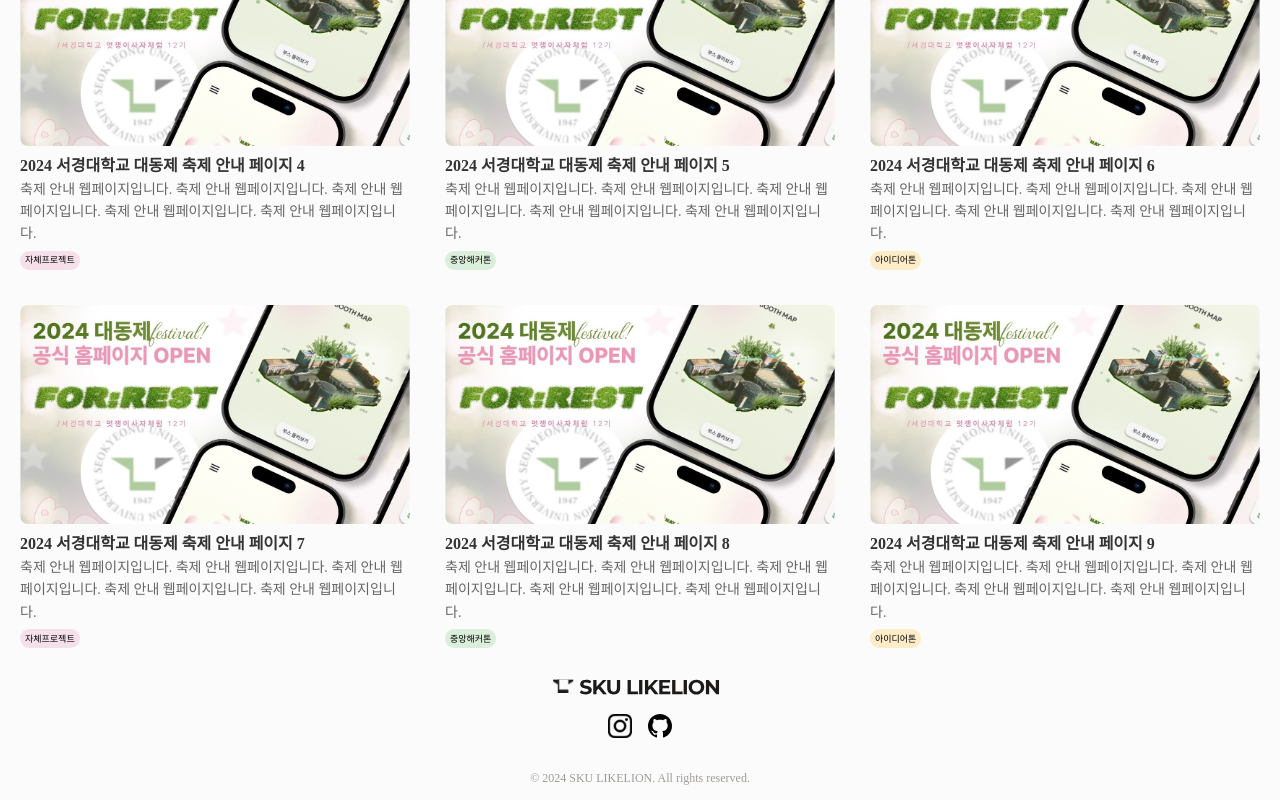
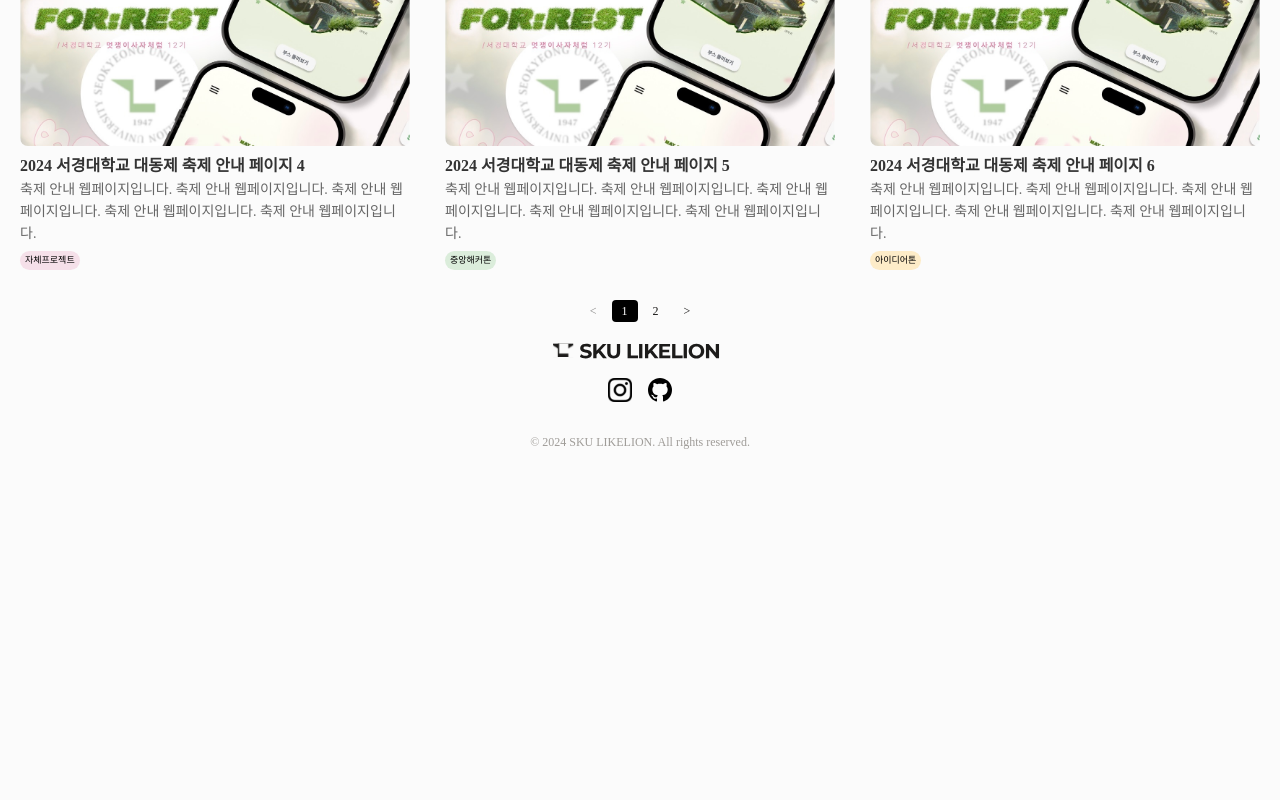
Before and after one commit to LikeLion-SKU/likelion-homepage-fe, a React (Vite) app: page /project/admin in a window 1280 px wide. Shown: the part 673-1473 px from the top of the page. After the commit the page ends 1137 px from the top, so only its background shows below. Built offline with nearby package versions, Linux system fonts and the light colour scheme; a web font is replaced by a local one.

Commit message:
✨ Feat: Add Pagination component and integrate into ProjectPageLayout

```diff
--- /dev/null
+++ b/src/components/ProjectPage/Pagination.jsx
@@ -0,0 +1,71 @@
+import React from "react";
+import styles from "./styles/Pagination.module.css";
+
+function Pagination({ currentPage, totalPages, onPageChange }) {
+  // 이전 페이지 버튼 핸들러
+  function handlePrevClick() {
+    if (currentPage > 1) {
+      onPageChange(currentPage - 1);
+    }
+  }
+
+  // 다음 페이지 버튼 핸들러
+  function handleNextClick() {
+    if (currentPage < totalPages) {
+      onPageChange(currentPage + 1);
+    }
+  }
+
+  // 페이지 번호 계산
+  function getPageNumbers() {
+    const maxVisiblePages = 3; // 화면에 보일 최대 페이지 숫자
+    const halfVisible = Math.floor(maxVisiblePages / 2);
+
+    let startPage = Math.max(1, currentPage - halfVisible); // 시작 페이지 계산
+    let endPage = Math.min(totalPages, startPage + maxVisiblePages - 1); // 끝 페이지 계산
+
+    // 시작 페이지가 1이 아닌 경우, 끝 페이지 조정
+    if (endPage - startPage + 1 < maxVisiblePages) {
+      startPage = Math.max(1, endPage - maxVisiblePages + 1);
+    }
+
+    return Array.from({ length: endPage - startPage + 1 }, (_, idx) => startPage + idx);
+  }
+
+  return (
+    <div className={styles.pagination}>
+      {/* 이전 페이지 버튼 */}
+      <button
+        onClick={handlePrevClick}
+        disabled={currentPage === 1}
+        className={styles.paginationButton}
+      >
+        &lt;
+      </button>
+
+      {/* 페이지 번호 버튼 */}
+      {getPageNumbers().map((pageNumber) => (
+        <button
+          key={pageNumber}
+          onClick={() => onPageChange(pageNumber)}
+          className={`${styles.paginationButton} ${
+            pageNumber === currentPage ? styles.activePage : ""
+          }`}
+        >
+          {pageNumber}
+        </button>
+      ))}
+
+      {/* 다음 페이지 버튼 */}
+      <button
+        onClick={handleNextClick}
+        disabled={currentPage === totalPages}
+        className={styles.paginationButton}
+      >
+        &gt;
+      </button>
+    </div>
+  );
+}
+
+export default Pagination;
--- a/src/components/ProjectPage/ProjectPageLayout.jsx
+++ b/src/components/ProjectPage/ProjectPageLayout.jsx
@@ -4,28 +4,51 @@ import styles from "./styles/ProjectPageLayout.module.css";
 import CustomDropdown from "./CustomDropdown.jsx";
 import projects from "./ProjectData.jsx";
 import plusbtn from "../../assets/svgs/plusbtn.svg";
+import Pagination from "./Pagination.jsx"; // 새로 만든 페이징 컴포넌트 가져오기
+
+const ITEMS_PER_PAGE = 6; // 한 페이지에 표시할 프로젝트 수
 
 function ProjectPageLayout({ isAdmin }) {
   const [selectedTag, setSelectedTag] = useState("전체 프로젝트");
+  const [currentPage, setCurrentPage] = useState(1); // 현재 페이지 상태
   const navigate = useNavigate();
 
-  const filteredProjects =
-    selectedTag === "전체 프로젝트"
-      ? projects
-      : projects.filter(function (project) {
-          return project.tags.includes(selectedTag);
-        });
-
-  function handleTagChange(selectedOption) {
-    setSelectedTag(selectedOption); // 선택된 값을 상태로 업데이트
+  // 선택된 태그에 따라 필터링된 프로젝트 가져오기
+  function getFilteredProjects() {
+    if (selectedTag === "전체 프로젝트") {
+      return projects;
+    } else {
+      return projects.filter(function (project) {
+        return project.tags.includes(selectedTag);
+      });
+    }
   }
 
+  // 페이지네이션에 맞게 표시할 프로젝트 계산
+  function getPaginatedProjects() {
+    const startIndex = (currentPage - 1) * ITEMS_PER_PAGE;
+    const endIndex = startIndex + ITEMS_PER_PAGE;
+    return getFilteredProjects().slice(startIndex, endIndex);
+  }
+
+  // 총 페이지 수 계산
+  function getTotalPages() {
+    return Math.ceil(getFilteredProjects().length / ITEMS_PER_PAGE);
+  }
+
+  // 태그 선택 변경 핸들러
+  function handleTagChange(selectedOption) {
+    setSelectedTag(selectedOption);
+    setCurrentPage(1); // 태그 변경 시 첫 페이지로 이동
+  }
+
+  // 카드 클릭 핸들러
   function handleCardClick(projectId) {
     const projectTags =
       projects.find(function (project) {
         return project.id === projectId;
       })?.tags || [];
-    navigate(`/project/${projectId}`, { state: { tags: projectTags } }); // tags 데이터를 함께 전달
+    navigate(`/project/${projectId}`, { state: { tags: projectTags } });
   }
 
   return (
@@ -38,7 +61,7 @@ function ProjectPageLayout({ isAdmin }) {
             alt="Add Project"
             className={styles.addButtonImage}
             onClick={function () {
-              navigate("/project/admin/add");
+              navigate("/project/admin/project");
             }}
           />
         )}
@@ -51,8 +74,8 @@ function ProjectPageLayout({ isAdmin }) {
         </div>
       </div>
       <div className={styles.grid}>
-        {filteredProjects.length > 0 ? (
-          filteredProjects.map(function (project) {
+        {getPaginatedProjects().length > 0 ? (
+          getPaginatedProjects().map(function (project) {
             return (
               <div
                 key={project.id}
@@ -87,6 +110,13 @@ function ProjectPageLayout({ isAdmin }) {
           <p className={styles.noProjects}>프로젝트가 없습니다.</p>
         )}
       </div>
+
+      {/* 페이지네이션 컴포넌트 사용 */}
+      <Pagination
+        currentPage={currentPage}
+        totalPages={getTotalPages()}
+        onPageChange={setCurrentPage}
+      />
     </div>
   );
 }
--- /dev/null
+++ b/src/components/ProjectPage/styles/Pagination.module.css
@@ -0,0 +1,30 @@
+.pagination {
+    display: flex;
+    justify-content: center;
+    align-items: center;
+    margin-top: 2rem;
+    gap: 0.5rem;
+  }
+
+  .paginationButton {
+    background-color: transparent;
+    border-radius: 4px;
+    padding: 0.5rem 1rem;
+    font-size: 1.2rem;
+    cursor: pointer;
+    color: var(--main-text-color);
+  }
+
+  .paginationButton:hover {
+    transform: scale(1.05); /* 호버 시 약간 확대 효과 */
+  }
+
+  .paginationButton:disabled {
+    cursor: not-allowed;
+    opacity: 0.5;
+  }
+
+  .activePage {
+    background-color: black;
+    color: white;
+  }
```
